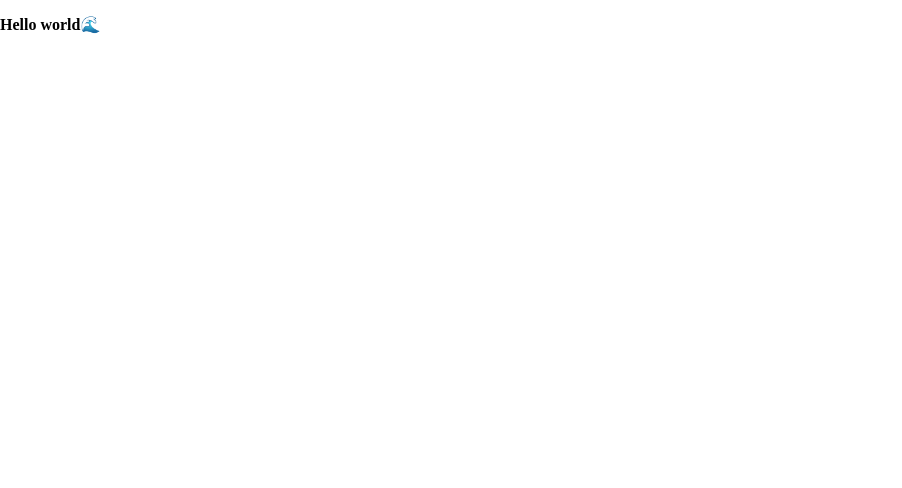
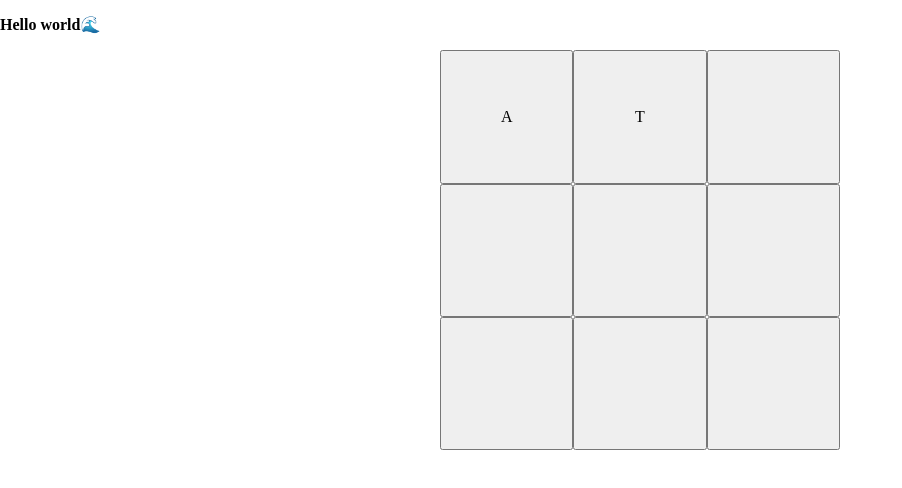
Before and after one commit to aaron-contreras/tic-tac-toe-js, a plain HTML site: page index.html in a window 1280 px wide. Shown: the whole page, without its empty margins (0-902 px from the left). Drawn offline with Linux system fonts and the light colour scheme.

Commit message:
feat(render): create displayController module
displayController renders the gameBoard onto the the corresponding DOM cells in the gameBoard
container element.

```diff
--- a/index.html
+++ b/index.html
@@ -10,6 +10,17 @@
 </head>
 <body>
   <p>Hello world🌊</p>
+  <main class="game-board-container" id="game-board">
+    <button class="cell"></button>
+    <button class="cell"></button>
+    <button class="cell"></button>
+    <button class="cell"></button>
+    <button class="cell"></button>
+    <button class="cell"></button>
+    <button class="cell"></button>
+    <button class="cell"></button>
+    <button class="cell"></button>
+  </main>
   <script src="./js/index.js"></script>
 </body>
 </html>
--- a/js/index.js
+++ b/js/index.js
@@ -2,9 +2,9 @@ console.log('Hello world🌊');
 
 const gameBoard = (() => {
   const grid = [
-    ['', '', ''],
-    ['', '', ''],
-    ['', '', ''],
+    'A', 'T', '',
+    '',  '',  '',
+    '',  '',  '',
   ];
 
   return {
@@ -53,6 +53,38 @@ const gameplayController = (function(board, players) {
   };
 })(gameBoard, playerList);
 
+/*
+  Takes in a one-dimensional list of markers on each gameboard grid cell.
+
+  e.g.
+  ['X', 'O', '', '', '', '', '', 'X', 'O']
+    0    1   2   3   4   5   6    7    8
+
+  is equivalent to...
+
+    X | O |
+  -------------
+      |   |
+  -------------
+      | X | O
+*/
+const displayController = function(gameBoard) {
+  const render = function() {
+    const rootContainer = document.querySelector('#game-board');
+    const cells = [...rootContainer.children];
+
+    cells.forEach((cell, index) => {
+      cell.textContent = gameBoard[index];
+    })
+  };
+
+  return {
+    render
+  };
+};
+
+const cc = displayController(gameBoard.grid).render();
+
 // console.log(gameplayController.board);
 // console.log(gameplayController.getActivePlayer());
 // console.log(gameplayController.switchTurns());
--- a/styles/index.css
+++ b/styles/index.css
@@ -1,3 +1,16 @@
+:root {
+  --game-board-width: 50vh;
+}
+
 p {
   font-weight: bold;
 }
+
+.game-board-container {
+  margin: 0 auto;
+  width: var(--game-board-width);
+  height: var(--game-board-width);
+
+  display: grid;
+  grid-template: repeat(3, 1fr) / repeat(3, 1fr);
+}
```
